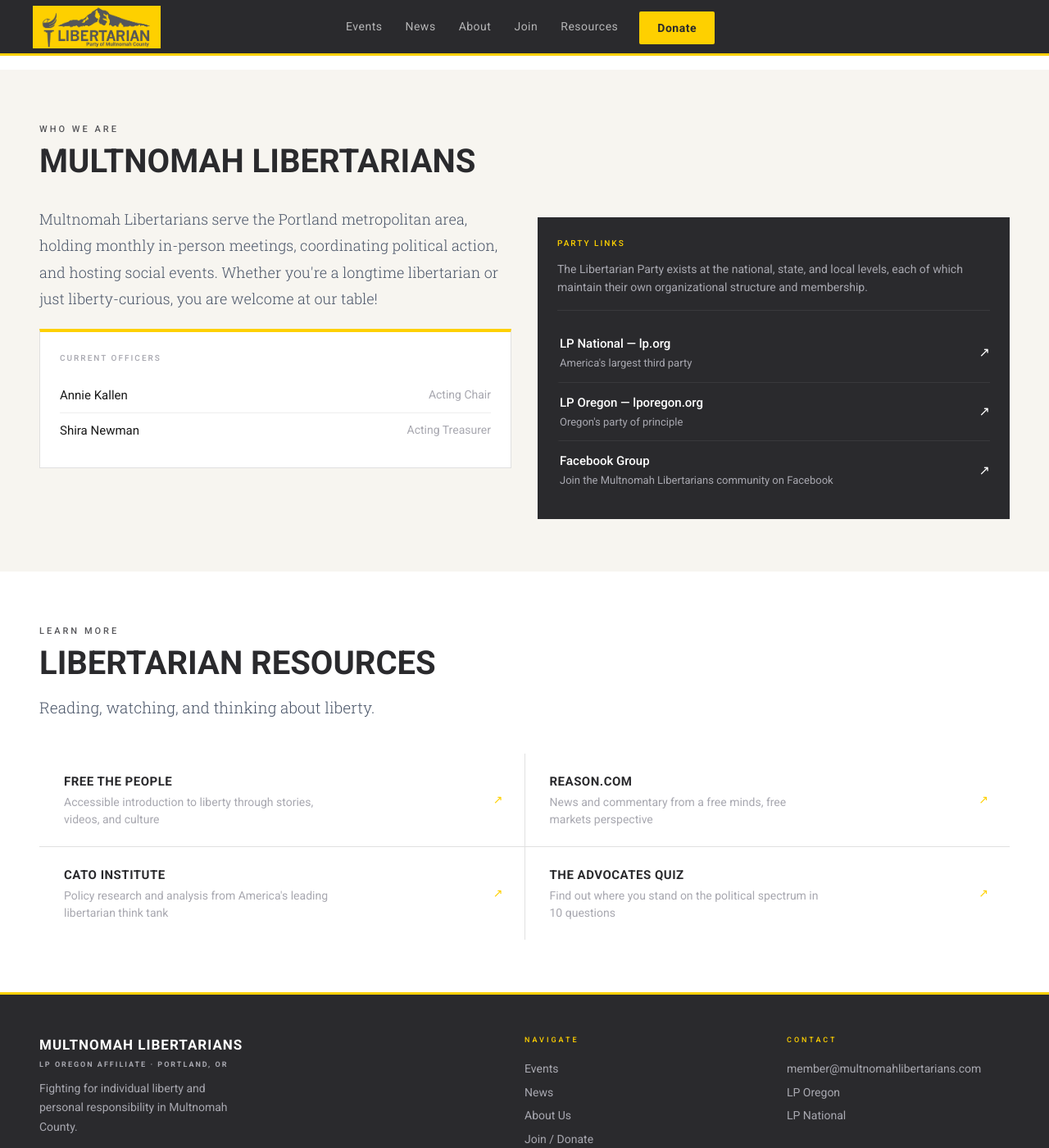
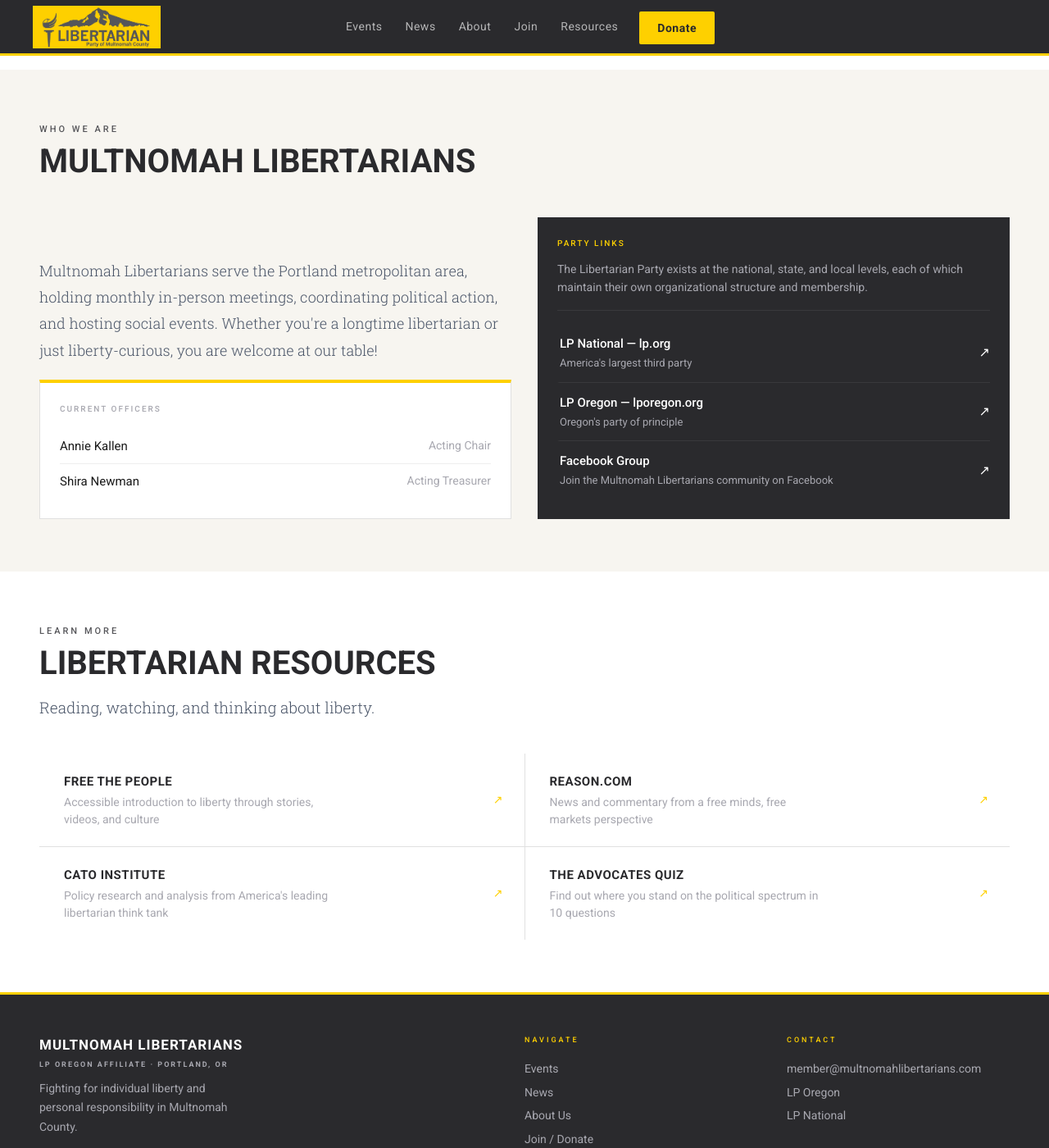
Before and after one commit to LPOregon/lpmultco, a Jekyll site: the page built from index.html, in a window 1280 px wide and 1400 px high, scrolled down 2437 px. Shown: the whole window at 82% size. Built offline with Jekyll 4.4.1, drawn with Linux system fonts in a browser that asks for light colours.

Commit message:
Align about section cards to bottom

```diff
--- a/assets/css/main.css
+++ b/assets/css/main.css
@@ -115,7 +115,7 @@ section{padding:64px 3rem}
 
 /* ABOUT */
 .about{background:var(--cream)}
-.about-grid{display:grid;grid-template-columns:1fr 1fr;gap:32px;align-items:start;margin-top:32px}
+.about-grid{display:grid;grid-template-columns:1fr 1fr;gap:32px;align-items:end;margin-top:32px}
 .about-left{display:flex;flex-direction:column;gap:20px}
 .about-body p{font-family:var(--serif);font-size:18px;font-weight:300;color:#4a5568;line-height:1.8}
 .officers-card{background:var(--white);border:1px solid #e0e0e0;border-top:4px solid var(--yellow);padding:24px}
```
